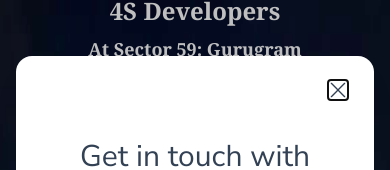
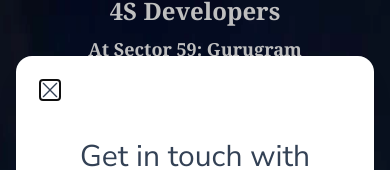
Before and after one commit to mobs/landing-page-4sDevelopers, a Next.js app: page / in a window 390 px wide. Shown: the part 117-287 px from the top of the page. Built offline with nearby package versions, Linux system fonts and the light colour scheme.

Commit message:
modified button position

```diff
--- a/components/Modal/index.js
+++ b/components/Modal/index.js
@@ -44,7 +44,7 @@
                 leaveTo="opacity-0 scale-95"
               >
                 <Dialog.Panel className="w-full max-w-md transform overflow-hidden rounded-2xl bg-white p-6 text-left align-middle shadow-xl transition-all">
-                  <button className='md:ml-[23rem] ml-72' onClick={closeModal}> <RxCross1 className='text-xl text-slate-700 font-bold'/> </button>
+                  <button className='md:ml-[23rem] right-4' onClick={closeModal}> <RxCross1 className='text-xl text-slate-700 font-bold'/> </button>
                   <Form />
                 </Dialog.Panel>
               </Transition.Child>
```
